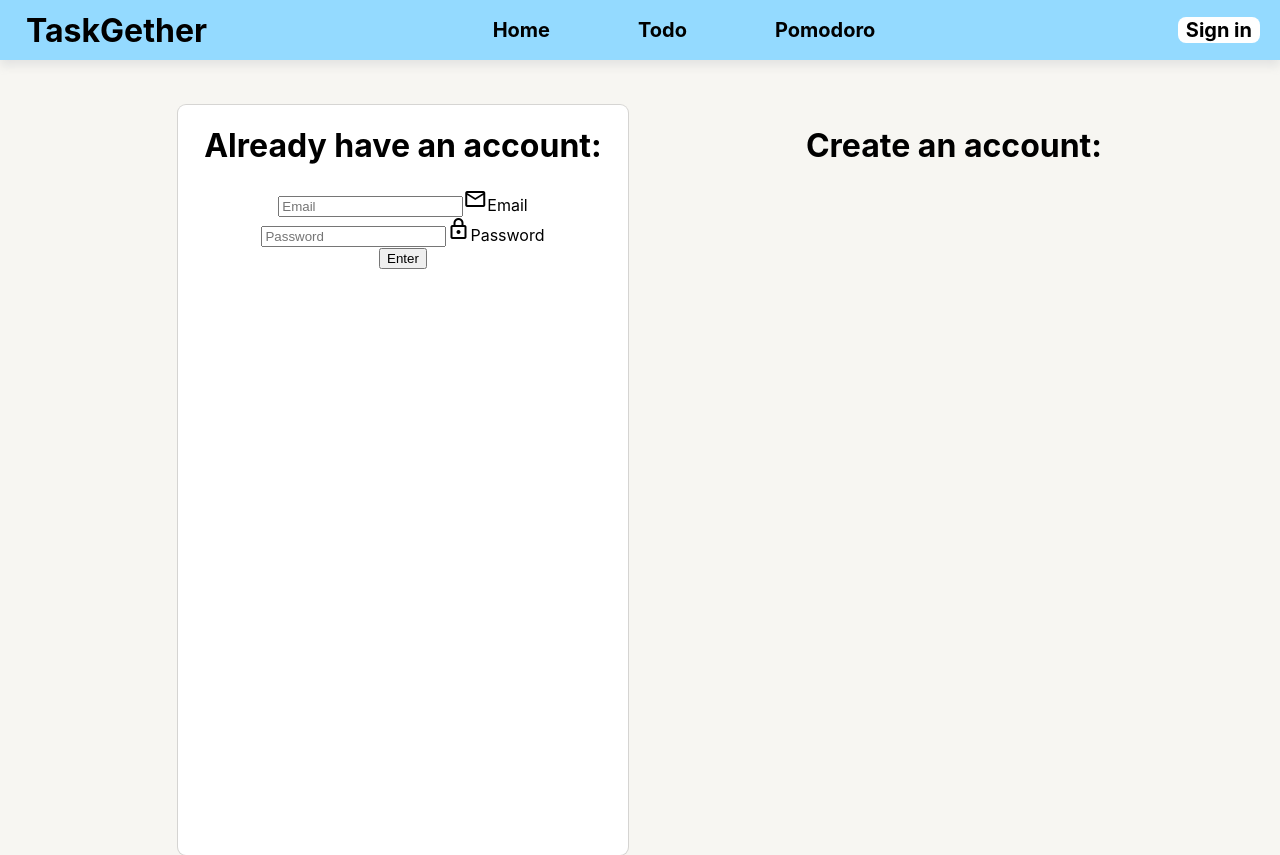
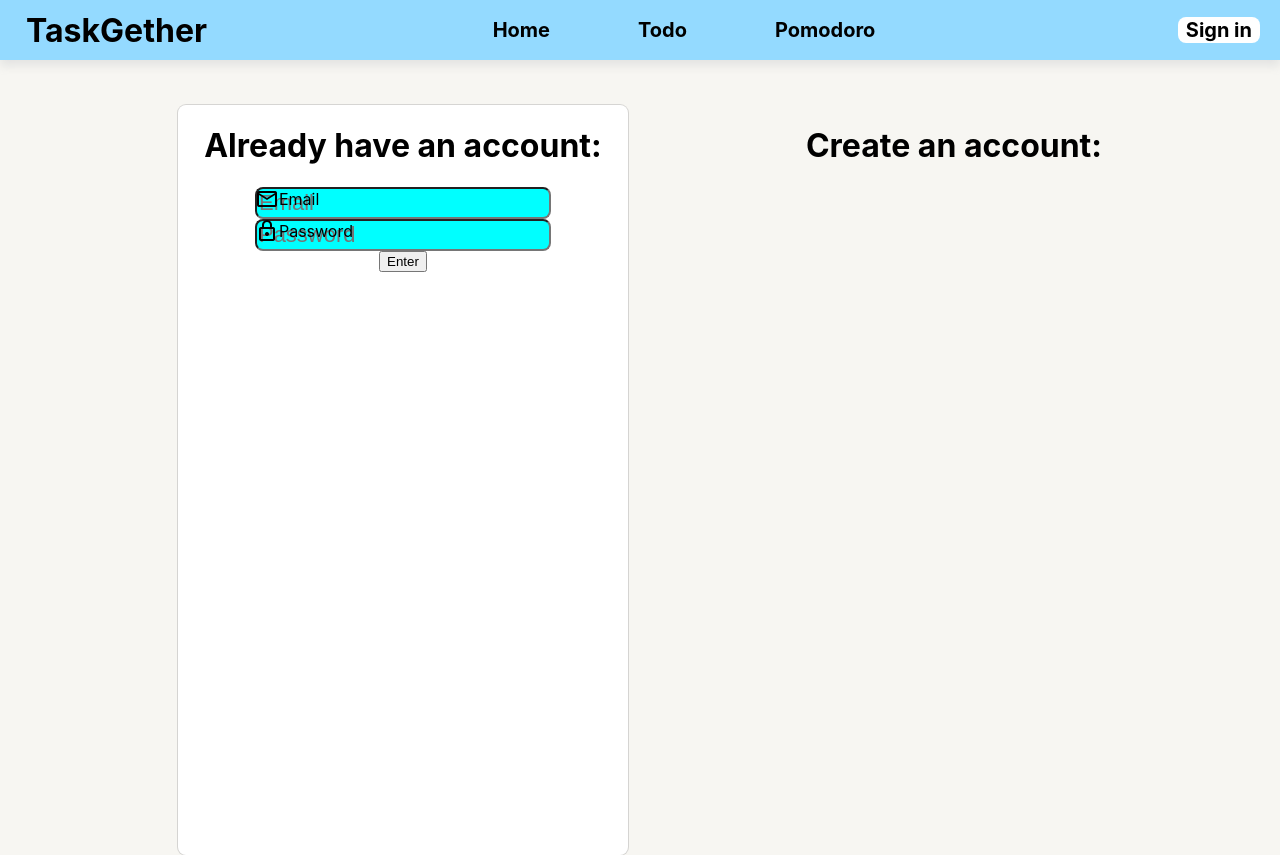
Before and after one commit to fang44Zen/taskgether, a React (Create React App) app: page /auth in a window 1280 px wide. Built offline with nearby package versions, Linux system fonts and the light colour scheme.

Commit message:
auth scss1

```diff
--- a/src/component/authentification/authentification.component.jsx
+++ b/src/component/authentification/authentification.component.jsx
@@ -1,4 +1,4 @@
-import FormInput from '../modified basics components/input/form-input.component';
+
 import './authentification.styles.scss'
 
 
@@ -8,10 +8,20 @@ import './authentification.styles.scss'
             <div className="connect-account">
                 <h1>Already have an account:</h1>
                 <form className='form-auth'>
-
-                    <FormInput label={[<span class="material-symbols-outlined auth-icon">mail</span>, "Email"]} placeholder="Email"/>
-
-                    <FormInput label={[<span class="material-symbols-outlined auth-icon">lock</span>,"Password"]} placeholder="Password"/>
+                    <div className='form-block'>
+                        <label className='form-block__label'>
+                            <span class="material-symbols-outlined auth-icon">mail</span>
+                            Email
+                        </label>
+                        <input type="text" placeholder='Email' className='form-block__input'/>
+                    </div>
+                    <div className='form-block'>
+                        <label className='form-block__label'>
+                            <span class="material-symbols-outlined auth-icon">lock</span>
+                            Password
+                        </label>
+                        <input type="text" placeholder='Password' className='form-block__input'/>
+                    </div>
                     <button>Enter</button>
                 </form>
             </div>
--- a/src/component/authentification/authentification.styles.scss
+++ b/src/component/authentification/authentification.styles.scss
@@ -13,5 +13,23 @@
 
 }
 .form-auth{
-    display: block;
+    display: flex;
+    justify-content: center;
+    align-items: center;
+    flex-direction: column;
 }
+
+.form-block{
+
+    &__input{
+       background-color: aqua;
+       font-size: 22px;
+        border-radius: 8px;
+    }
+    &__label{
+        position: absolute;
+        display: flex;
+        align-items: center;
+
+    }
+}
--- a/src/component/modified basics components/input/form-input.component.jsx
+++ /dev/null
@@ -1,13 +0,0 @@
-import './form-input.styles.scss';
-
-const FormInput = ({label, ...otherProps}) =>{
-    return(
-
-        <div className="group">
-            <input className="group__input" {...otherProps}/>
-            <label className='group__label'>{label}</label>
-        </div>
-    )
-}
-
-export default FormInput;
--- a/src/component/modified basics components/input/form-input.styles.scss
+++ /dev/null
@@ -1,12 +0,0 @@
-
-
-
-.group{
-
-
-
-  &__label{
-    transform: translate(-1.25rem);
-  }
-
-}
--- a/src/component/todo-zone/task-add-bar/task-add-bar.js
+++ b/src/component/todo-zone/task-add-bar/task-add-bar.js
@@ -1,7 +1,7 @@
 import {addDoc, collection} from "firebase/firestore"
 import { useState } from "react";
 import { db } from "../../../firebase/firebase-config";
-import './task-add-bar.css'
+import './task-add-bar.scss'
 
 const TaskAddBar = () =>{
     const [input, setInput] = useState('');
--- a/src/component/todo-zone/task-add-bar/task-add-bar.css
+++ b/src/component/todo-zone/task-add-bar/task-add-bar.scss
@@ -22,14 +22,12 @@
     border: none;
     height: 100%;
     width: 99%;
+    font-size: 26px;
+    &:focus{
+       outline: none;
+    }
+}
 
-}
-input[type=text]{
-    font-size: 26px;
-}
-input:focus{
-    outline: none;
-}
 .empty-input{
     border-radius: 9px 9px 9px 9px;
 }
```
